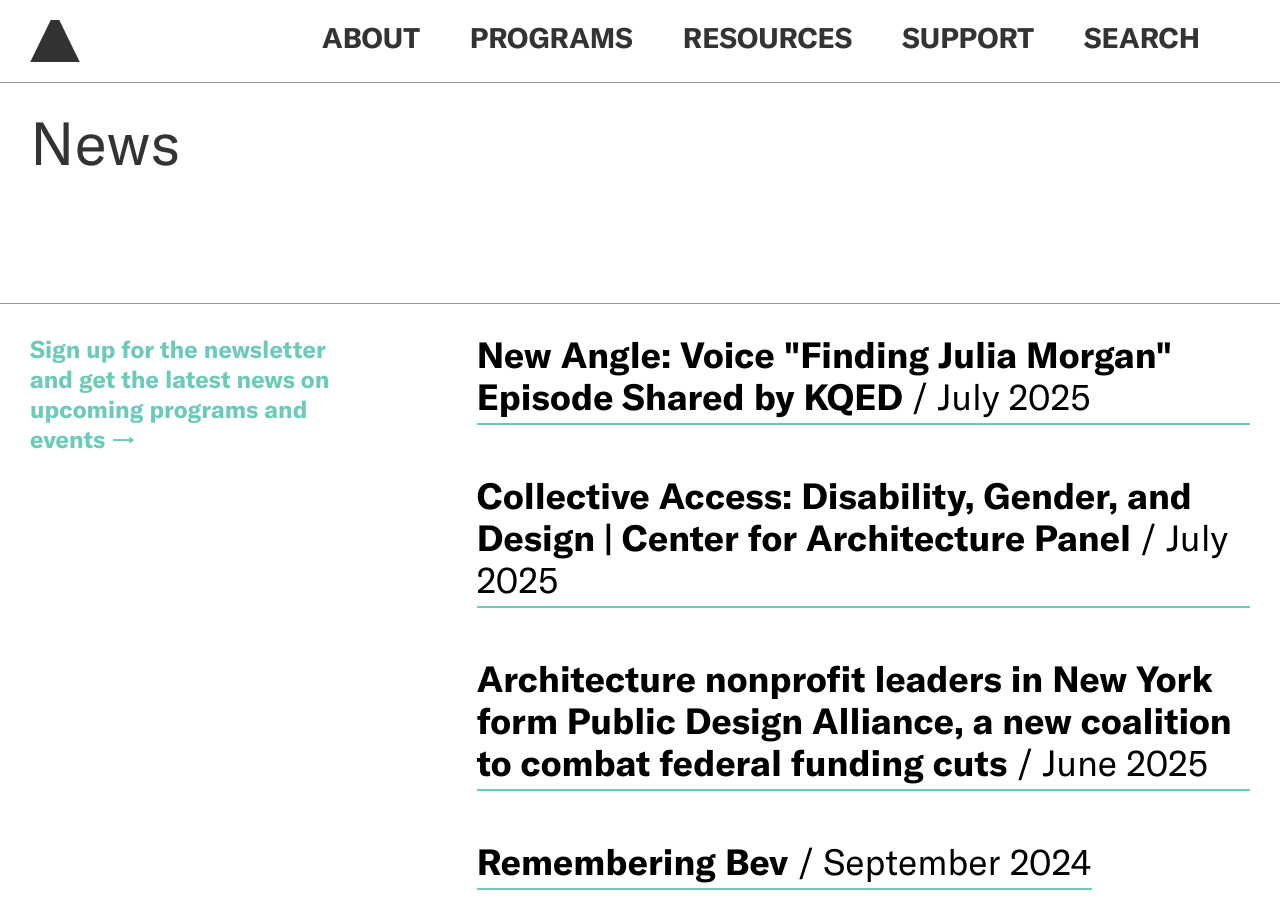
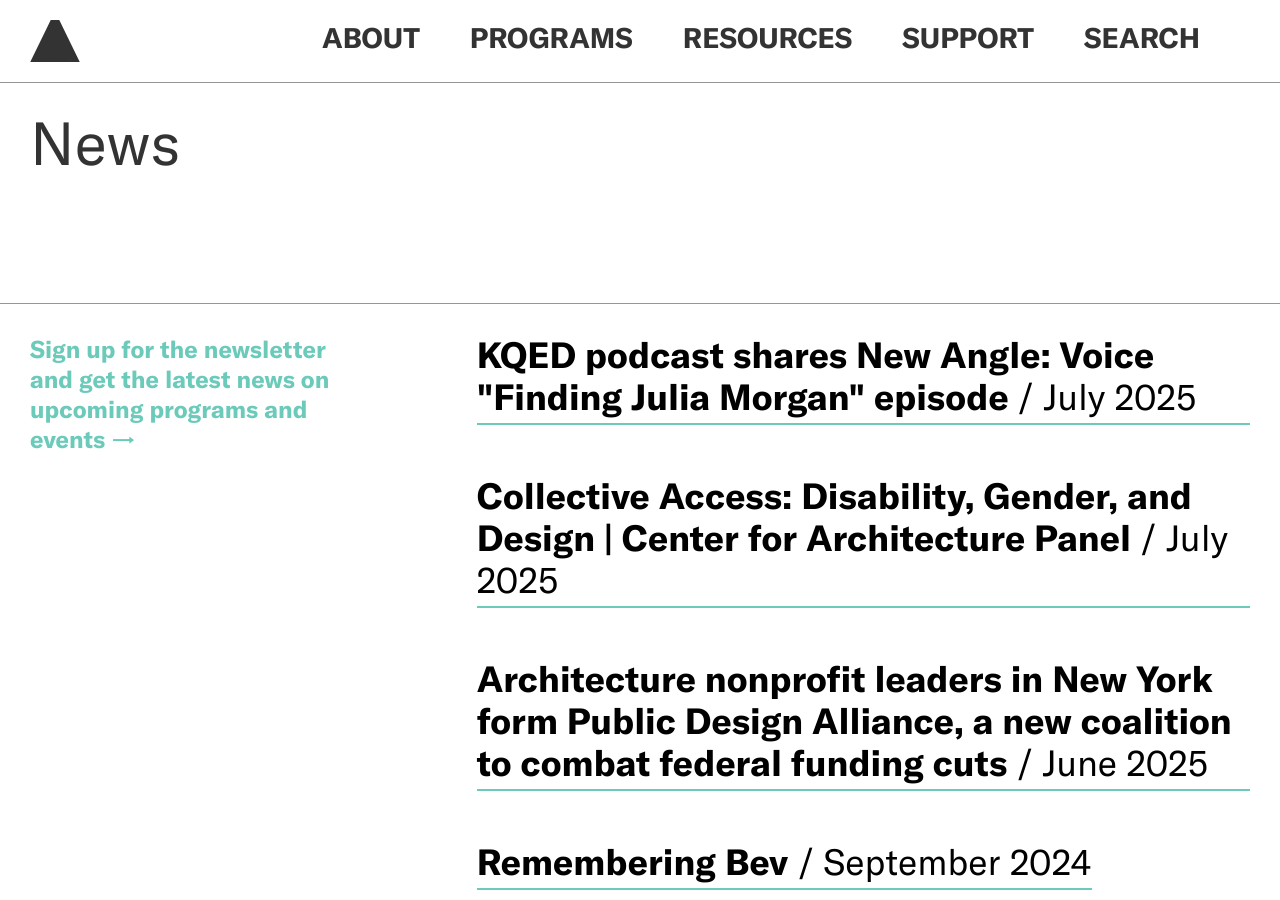
Before and after one commit to jengalas/bwaf-bbw, a Jekyll site: the page built from about/news.md, in a window 1280 px wide and 900 px high. Built offline with Jekyll 4.4.1, drawn with Linux system fonts in a browser that asks for light colours; nearby versions of some CDN libraries; some web fonts are replaced.

Commit message:
Updated 1 file via CloudCannon.

```diff
--- a/about/news.md
+++ b/about/news.md
@@ -10,7 +10,7 @@ sign-up-text: >-
 newsletters:
   - link: https://www.kqed.org/news/12048156/#episode-transcript
     month_year: July 2025
-    title: 'New Angle: Voice "Finding Julia Morgan" Episode Shared by KQED '
+    title: 'KQED podcast shares New Angle: Voice "Finding Julia Morgan" episode '
   - title: >-
       Collective Access: Disability, Gender, and Design | Center for
       Architecture Panel
```
